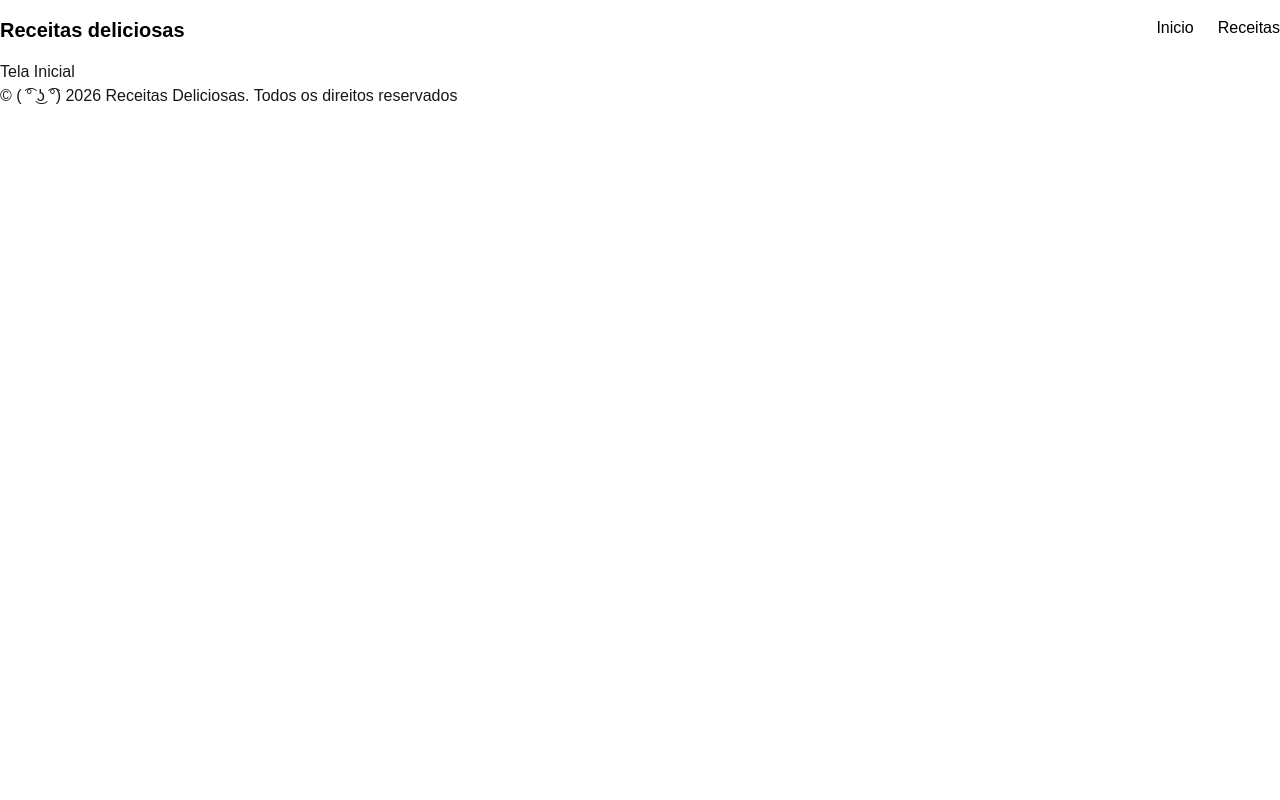
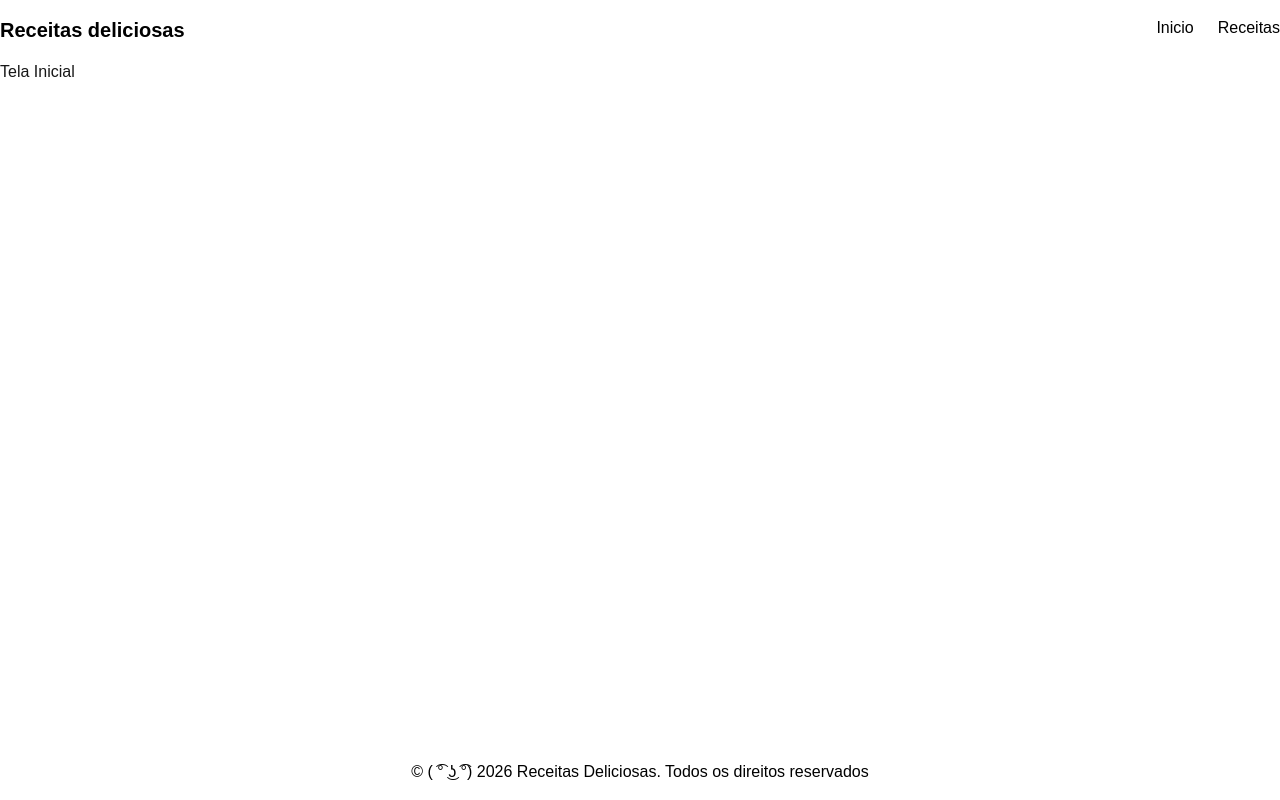
Before and after one commit to m4theusjjb/capacitacaoReceitas, a Next.js app: page / in a window 1280 px wide. Built offline with nearby package versions, Linux system fonts and the light colour scheme.

Commit message:
feat: adicionando footer estilizado

```diff
--- a/src/app/layout.tsx
+++ b/src/app/layout.tsx
@@ -20,11 +20,8 @@ export default function RootLayout({
   children: React.ReactNode;
 }>) {
   return (
-    <html
-      lang="pt-BR"
-      className={`${inter.variable} antialiased`}
-    >
-      <body className="min-h-full flex flex-col">
+    <html lang="pt-BR">
+      <body className={`${inter.variable} antialiased min-h-screen flex flex-col`}>
         <Header />
         {children}
         <Footer />
--- a/src/app/page.tsx
+++ b/src/app/page.tsx
@@ -1,7 +1,7 @@
 export default function Home() {
   return (
-    <div>
+    <main className="grow">
       <h1>Tela Inicial</h1>
-    </div>
+    </main>
   );
 }
--- a/src/components/footer/index.tsx
+++ b/src/components/footer/index.tsx
@@ -1,7 +1,7 @@
 export default function Footer(){
     return (
-        <footer>
-            <div>
+        <footer className="bg-white py-4 text-black">
+            <div className="container mx-auto text-center">
                 <p>© ( ͡° ͜ʖ ͡°) 2026 Receitas Deliciosas. Todos os direitos reservados</p>
             </div>
         </footer>
```
